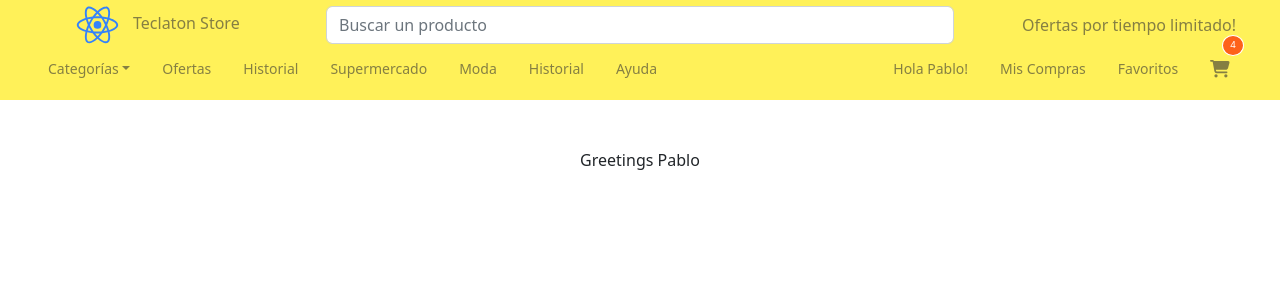
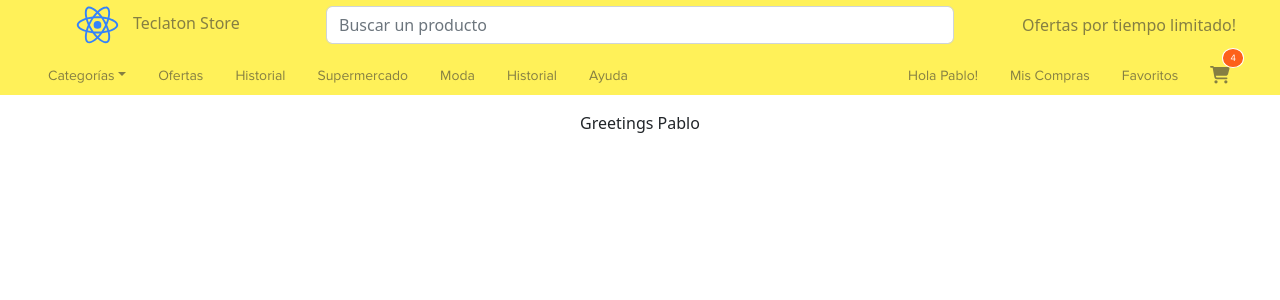
Before and after one commit to pamarilla87/teclatonapp, a React (Create React App) app: page / in a window 1280 px wide. Shown: the top 300 px of the page. Built offline with nearby package versions, Linux system fonts and the light colour scheme.

Commit message:
font, responsive cart icon

```diff
--- a/src/components/CartWidget.css
+++ b/src/components/CartWidget.css
@@ -1,12 +1,12 @@
 .cartIcon {
-    position: relative;
+    position: absolute;
     justify-content: flex-end;
     padding-bottom: 0px !important;
 }
 
 .numberProducts {
     position: relative;
-    top: -5.5vh;
+    top: -2.2vh;
     font-size: 0.6rem;
     right:-1.5vh;
     color: white;
@@ -14,5 +14,5 @@
     border: 1px solid white;
     background-color: #fd611a;
     border-radius: 50%;
-    padding:0.3vh 0.9vh;
+    padding:0.2vh 0.9vh;
 }
--- a/src/components/CartWidget.js
+++ b/src/components/CartWidget.js
@@ -4,11 +4,13 @@ import { FontAwesomeIcon } from '@fortawesome/react-fontawesome'
 import './CartWidget.css'
 
 const CartWidget = (props) => {
-    const {productos="0"} = props
+    const { productos = "0" } = props
     return (
         <>
-            <FontAwesomeIcon className="cartIcon fa-lg" icon={faCartShopping} />
-            <div className='numberProducts'>{productos}</div>
+            <div>
+                <FontAwesomeIcon className="cartIcon fa-lg" icon={faCartShopping} />
+                <div className='numberProducts'>{productos}</div>
+            </div>
         </>
     )
 }
--- a/src/components/ItemListContainer.css
+++ b/src/components/ItemListContainer.css
@@ -1,4 +1,4 @@
 .itemContainer{
-    padding-top: 3rem;
+    padding-top: 1rem;
     text-align: center;
 }
--- a/src/components/NavBar.css
+++ b/src/components/NavBar.css
@@ -1,3 +1,8 @@
+@font-face {
+    font-family: pros-nova;
+    src: url(../fonts/Proxima-Nova.otf);
+}
+
 #root {
     width: 100%;
 }
@@ -5,7 +10,8 @@
 #row-navbar-styles {
     background-color: #fff159 ;
     height: auto;
-    padding: 0em 2em;
+    padding: 0.5em 2em;
+    font-family: pros-nova;
 }
 
 .nav-link{
@@ -35,6 +41,18 @@
     flex-wrap: nowrap;
 }
 
+.dropdown-menu.show {
+    background: #333 !important;
+}
+
+.dropdown-item {
+    color: #ffffff !important;
+    font-weight: 500 !important;
+    font-family: pros-nova;
+    font-size: 13px;
+
+}
+
 @media (min-width: 1200px) {
     #just-end-to-center-nowrap {
         justify-content: flex-end;
--- a/src/components/NavBar.js
+++ b/src/components/NavBar.js
@@ -15,7 +15,7 @@ const NavBar = (props) => {
                     <Row id="row-navbar-styles">
                         <Col md={12} xl={7}>
                             <Nav id="just-start-nowrap">
-                                <NavDropdown title="Categorías" >
+                                <NavDropdown id="nav-dropdown-styles" title="Categorías" >
                                     <NavDropdown.Item href="#">Vehículos</NavDropdown.Item>
                                     <NavDropdown.Item href="#">Inmuebles</NavDropdown.Item>
                                     <NavDropdown.Item href="#">Supermercado</NavDropdown.Item>
```
Also changed, not shown: src/fonts/Proxima-Nova.otf (added).
